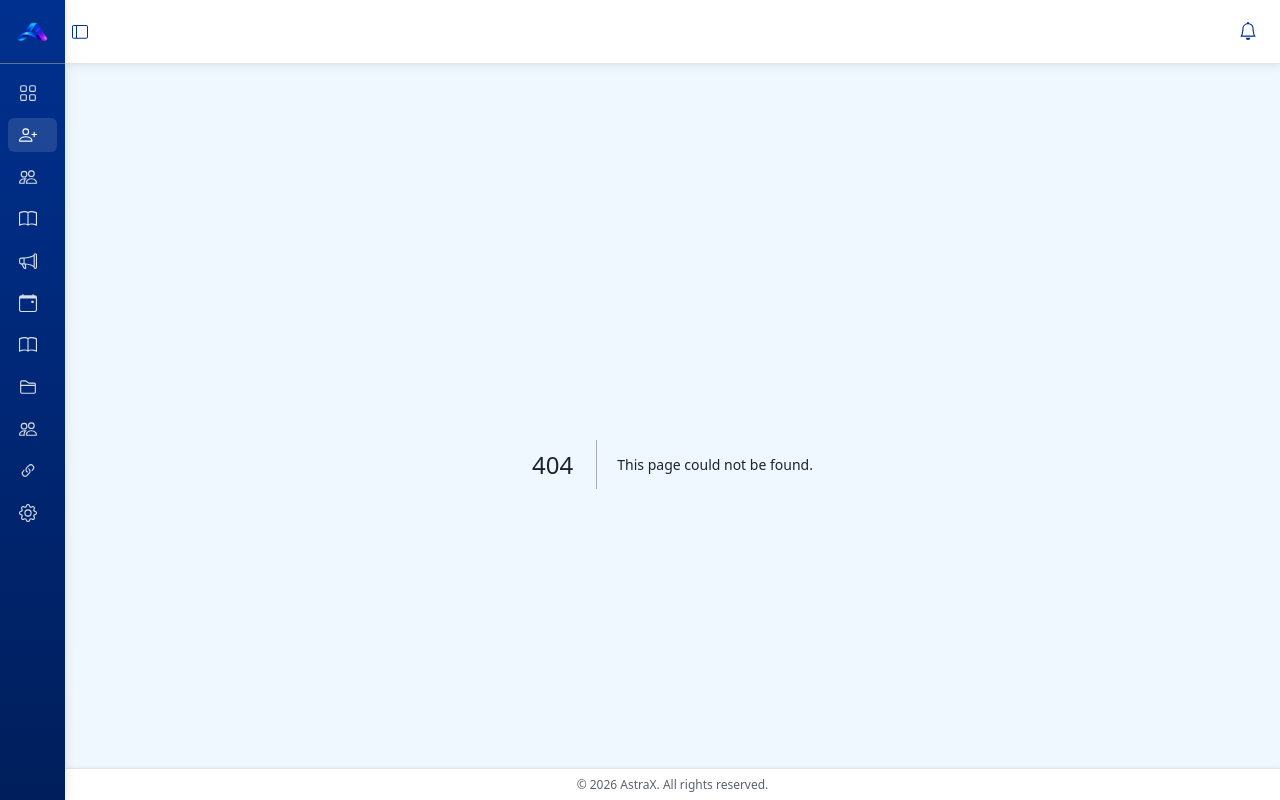
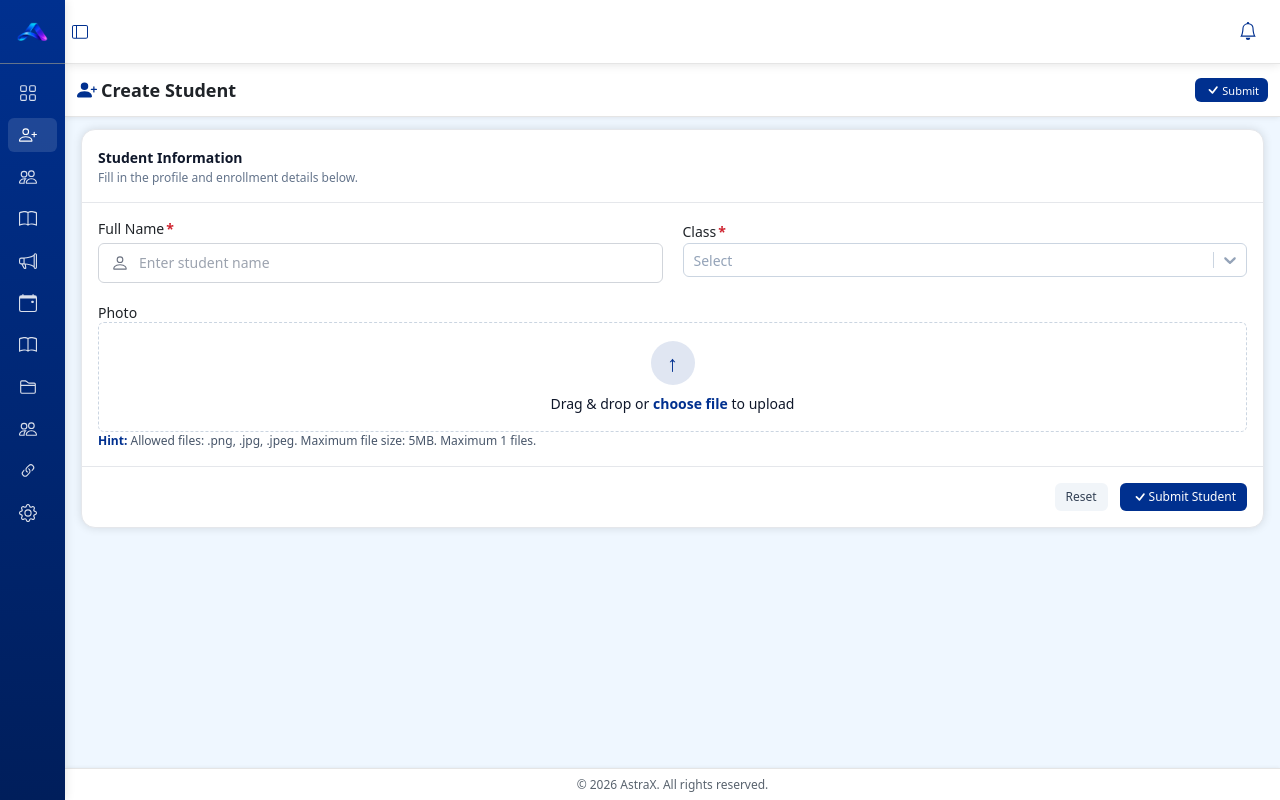
Before and after one commit to Bharathpeddi18/ax-frontend, a Next.js app: page /create-student in a window 1280 px wide. Before the commit this address had no page. Built offline with nearby package versions, Linux system fonts and the light colour scheme.

Commit message:
updated ui for create-student page

```diff
--- /dev/null
+++ b/src/app/create-student/page.tsx
@@ -0,0 +1,224 @@
+'use client';
+
+import { useContext, useEffect, useState } from 'react';
+import Icon from '@/assets/icons';
+import AXButton from '@/ax-reusable-components/ax-button/ax-button';
+import AXCard from '@/ax-reusable-components/ax-card/ax-card';
+import AXInputSelect from '@/ax-reusable-components/ax-input/ax-input-select/ax-input-select';
+import AXInputText from '@/ax-reusable-components/ax-input/ax-input-text/ax-input-text';
+import AXInputFileUpload from '@/ax-reusable-components/ax-input/ax-input-file/ax-input-file-upload';
+import AXPageHeader from '@/ax-reusable-components/ax-page-header/ax-page-header';
+import AxSnackbar from '@/ax-reusable-components/ax-snackbar/ax-snackbar';
+import { PopoverContext } from '@/contexts/popover-context';
+
+// region Constants
+const BACKEND_URL = process.env.BACKEND_API_URL || 'http://localhost:8000';
+
+const CLASS_OPTIONS = [
+  { label: '1st Class', value: '1' },
+  { label: '2nd Class', value: '2' },
+];
+// endregion
+
+// region Main Component
+export default function CreateStudentPage() {
+
+  const {popoverCurrent, setPopoverCurrent} = useContext(PopoverContext);
+
+  // region Form States
+  const [name, setName] = useState('');
+  const [studentClass, setStudentClass] = useState('');
+  const [attachments, setAttachments] = useState<File[]>([]);
+
+  // UI States
+  const [message, setMessage] = useState('');
+  const [loading, setLoading] = useState(false);
+  const [snackbarOpen, setSnackbarOpen] = useState(false);
+  const [snackbarMessage, setSnackbarMessage] = useState('');
+  // endregion
+
+  // region Handlers
+  const handleSubmit = async () => {
+    setPopoverCurrent('Button - Submitted')
+
+    if (!name || !studentClass) {
+      setMessage('Name and Class are required');
+      return;
+    }
+
+    setLoading(true);
+    try {
+      const formData = new FormData();
+      formData.append('name', name);
+      formData.append('class_id', studentClass);
+
+      if (attachments.length > 0) {
+        formData.append('photo', attachments[0]);
+      }
+
+      const response = await fetch(`${BACKEND_URL}/add-student`, {
+        method: 'POST',
+        body: formData,
+      });
+
+      if (!response.ok) throw new Error('Failed to submit form');
+
+      const data = await response.json();
+      const successMsg = data.message ?? 'Student added successfully';
+      setSnackbarMessage(successMsg);
+      setSnackbarOpen(true);
+      setMessage('');
+      handleReset();
+    } catch (error) {
+      console.error('Submit error:', error);
+      setMessage('Something went wrong');
+    } finally {
+      setLoading(false);
+    }
+  };
+
+  const handleReset = () => {
+
+    setPopoverCurrent('Button - Reset')
+
+
+    setName('');
+    setStudentClass('');
+    setAttachments([]);
+  };
+  // endregion
+
+  // region Main Return
+  return (
+    <>
+      <AXPageHeader
+        propsPageTitle="Create Student"
+        propsLeftContent={
+          <div className="ax-flex ax-items-center ax-gap-1">
+            <Icon name="person-plus-fill" size={20} className="ax-text-primary" />
+            <h2 className="ax-text-lg ax-font-semibold" tabIndex={0}>
+              Create Student
+            </h2>
+          </div>
+        }
+        propsRightContent={
+          <AXButton
+            propsLabel="Submit"
+            propsSize="xs"
+            propsLabelClassName="ax-hidden md:ax-inline-flex"
+            propsClassName="ax-bg-primary ax-text-white ax-rounded-md"
+            propsStartIcon={<Icon name="check" />}
+            onClick={handleSubmit}
+            propsLoading={loading}
+          />
+        }
+      />
+
+      <main className="ax-container ax-mt-3">
+        <div className="ax-flex ax-flex-col ax-gap-6">
+          {/* Submission Response Feedback */}
+          {message && (
+            <div className="ax-bg-blue-50 ax-border ax-border-blue-200 ax-rounded-lg ax-flex ax-items-center ax-justify-between">
+              <div className="ax-flex ax-items-center ax-gap-3">
+                <Icon name="check" className="ax-text-primary" />
+                <span className="ax-text-sm ax-font-medium ax-text-gray-900">{message}</span>
+              </div>
+              <button
+                type="button"
+                onClick={() => setMessage('')}
+                className="ax-text-gray-400 hover:ax-text-gray-600 ax-text-sm ax-cursor-pointer"
+                aria-label="Dismiss message"
+              >
+                ✕
+              </button>
+            </div>
+          )}
+          <AXCard
+            propsSize="md"
+            propsHeader={
+              <div className="ax-flex ax-items-center ax-justify-between">
+                <div>
+                  <h2 className="ax-text-base ax-font-semibold ax-text-gray-900">Student Information</h2>
+                  <p className="ax-text-xs ax-text-gray-500">
+                    Fill in the profile and enrollment details below.
+                  </p>
+                </div>
+              </div>
+            }
+            propsBody={
+              <div className="ax-grid ax-grid-cols-12 ax-gap-5">
+                {/* Full Name */}
+                <div className="ax-col-span-12 md:ax-col-span-6">
+                  <AXInputText
+                    id="student-name"
+                    propsClassName="ax-input-vertical"
+                    propsLabel="Full Name"
+                    propsMandatory
+                    propsPlaceholder="Enter student name"
+                    propsStartIcon={<Icon name="person" />}
+                    propsValue={name}
+                    propsOnChange={(event) => setName(event.target.value)}
+                    propsAutoComplete="name"
+                  />
+                </div>
+
+                {/* Class */}
+                <div className="ax-col-span-12 md:ax-col-span-6">
+                  <AXInputSelect
+                    propsLabel="Class"
+                    propsMandatory
+                    propsOptions={CLASS_OPTIONS}
+                    propsValue={studentClass}
+                    propsOnChange={(value) => setStudentClass(value)}
+                  />
+                </div>
+
+                {/* Attachments */}
+                <div className="ax-col-span-12">
+                  <AXInputFileUpload
+                    propsLabel="Photo"
+                    propsAccept={['.png', '.jpg', '.jpeg']}
+                    propsMaxFileSizeMB={5}
+                    propsMaxFiles={1}
+                    propsOnChange={(files) => setAttachments(files)}
+                  />
+                </div>
+              </div>
+            }
+            propsFooter={
+              <div className="ax-flex ax-items-center ax-justify-end ax-gap-3">
+                <AXButton
+                  propsLabel="Reset"
+                  propsSize="sm"
+                  propsClassName="ax-bg-gray-100 ax-text-gray-700 ax-rounded-md"
+                  onClick={handleReset}
+                />
+                <AXButton
+                  propsLabel="Submit Student"
+                  propsSize="sm"
+                  propsClassName="ax-bg-primary ax-text-white ax-rounded-md"
+                  propsStartIcon={<Icon name="check" />}
+                  onClick={handleSubmit}
+                  propsLoading={loading}
+                />
+              </div>
+            }
+          />
+        </div>
+      </main>
+
+      <AxSnackbar
+        propsOpen={snackbarOpen}
+        propsOnClose={() => setSnackbarOpen(false)}
+        propsPosition="top-center"
+        propsDuration={3000}
+      >
+        <div className="ax-bg-success-light ax-text-success ax-border ax-border-success ax-px-4 ax-py-2.5 ax-rounded-lg ax-shadow-xl ax-flex ax-items-center ax-gap-2">
+          <Icon name="check" size={18} className="ax-text-success" />
+          <span className="ax-text-sm ax-font-medium">{snackbarMessage}</span>
+        </div>
+      </AxSnackbar>
+    </>
+  );
+}
+// endregion
--- a/src/components/auth/auth-guard.tsx
+++ b/src/components/auth/auth-guard.tsx
@@ -31,7 +31,7 @@ const AuthGuard = ({
     const checkAuthentication = async () => {
       try {
         const response = await fetch(
-          `${process.env.NEXT_PUBLIC_API_URL}/auth/me`,
+          `${process.env.BACKEND_API_URL}/auth/me`,
           {
             method: 'GET',
             credentials: 'include',
```
Also changed, not shown: src/apis/api.ts (added, +28 -0 lines).
